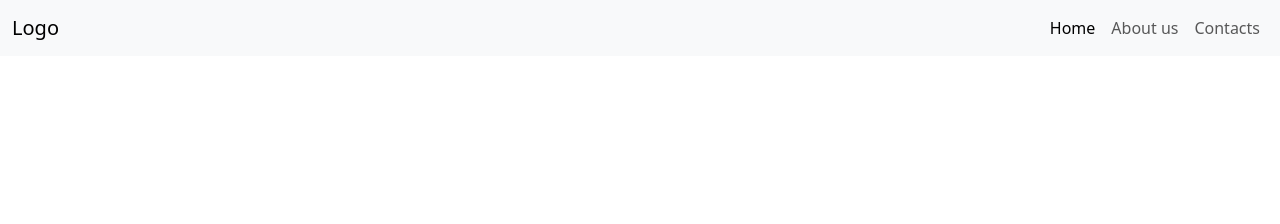
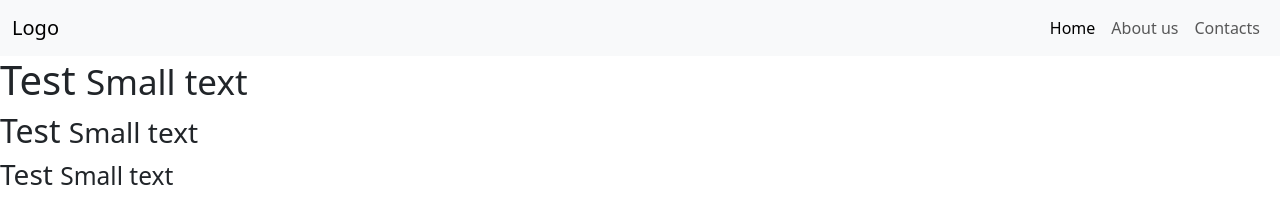
Before and after one commit to momonastia/learning-bootstrap, a plain HTML site: page index.html in a window 1280 px wide. Drawn offline with nearby package versions, Linux system fonts and the light colour scheme.

Commit message:
bootstrap lessons

```diff
--- a/index.html
+++ b/index.html
@@ -28,6 +28,9 @@
         </div>
       </div>
     </nav>
+    <h1>Test <small>Small text</small></h1>
+    <h2>Test <small>Small text</small></h2>
+    <h3>Test <small>Small text</small></h3>
     <!-- <div class="container-fluid">
       <h1>Hello, world!</h1>
       <p>
```
